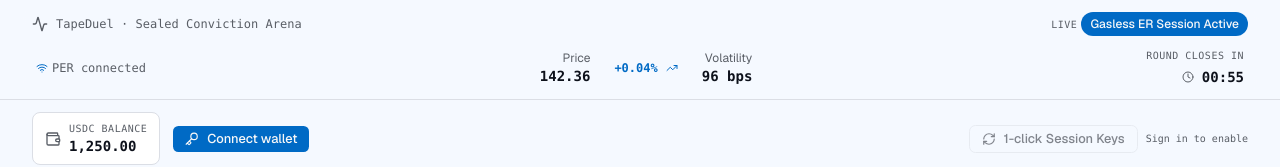
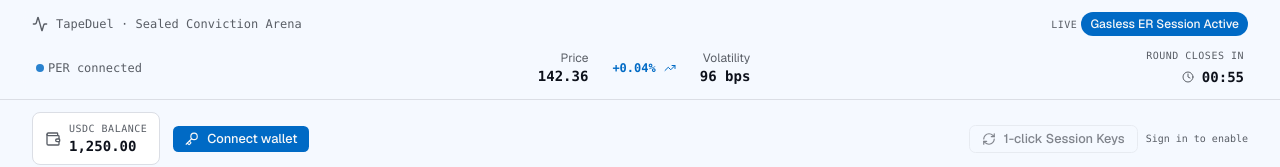
Before and after one commit to Kartikvyas1604/TapeDual, a Next.js app: page / in a window 1280 px wide. Shown: the top 167 px of the page. Built offline with nearby package versions, Linux system fonts and the light colour scheme.

Commit message:
feat: add live pulse indicator and motion polish to arena

```diff
--- a/components/arena/top-bar.tsx
+++ b/components/arena/top-bar.tsx
@@ -1,6 +1,6 @@
 "use client";
 
-import { Activity, Clock, TrendingUp, Wifi } from "lucide-react";
+import { Activity, Clock, TrendingUp } from "lucide-react";
 import { Badge } from "@/components/ui/badge";
 
 interface TopBarProps {
@@ -55,7 +55,7 @@ export function TopBar({
 
         <div className="flex items-center justify-between gap-4 sm:gap-6 px-1">
           <div className="flex items-center gap-1 text-xs font-mono">
-            <Wifi className="h-3 w-3 text-primary" aria-hidden />
+            <span className="relative h-2 w-2 rounded-full bg-primary animate-pulse" aria-label="live" />
             <span className="text-muted-foreground">PER connected</span>
           </div>
 
```
